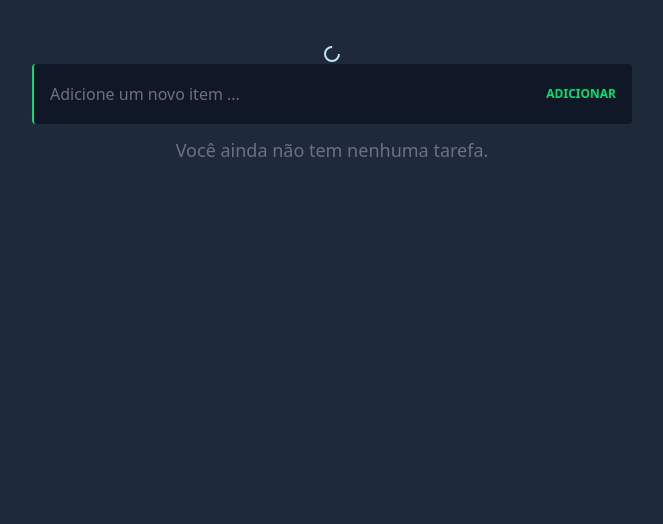
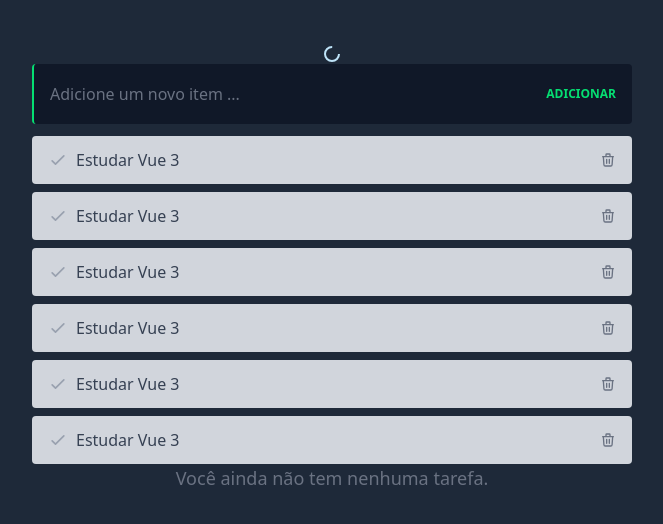
Before and after one commit to prof-renan-hub/vue-list-to-do, a Vue app: page / in a window 1280 px wide. Shown: the top 524 px of the page, without its empty margins (308-971 px from the left). Built offline with nearby package versions, Linux system fonts and the light colour scheme.

Commit message:
Criando componente TodoItem

```diff
--- a/src/App.vue
+++ b/src/App.vue
@@ -1,5 +1,6 @@
 <script setup>
 import TodoFormAdd from './components/TodoFormAdd.vue';
+import TodoItens from './components/TodoItens.vue';
 import TodoSpinner from './components/TodoSpinner.vue';
 
 
@@ -13,7 +14,7 @@
 
       <TodoFormAdd />
 
-
+      <TodoItens />
 
       <!-- Todo items -->
 
--- /dev/null
+++ b/src/components/TodoItem.vue
@@ -0,0 +1,32 @@
+<template>
+    <div class="bg-gray-300 rounded-sm">
+        <div class="flex items-center px-4 py-3 border-b border-gray-400 last:border-b-0">
+            <div class="flex items-center justify-center mr-2">
+                <button class="text-gray-400">
+                    <svg class="w-5 h-5" fill="none" stroke="currentColor" viewBox="0 0 24 24"
+                        xmlns="http://www.w3.org/2000/svg">
+                        <path stroke-linecap="round" stroke-linejoin="round" stroke-width="2" d="M5 13l4 4L19 7">
+                        </path>
+                    </svg>
+                </button>
+            </div>
+
+            <div class="w-full">
+                <input type="text" placeholder="Digite a sua tarefa" value="Estudar Vue 3" class="bg-gray-300 placeholder-gray-500
+                text-gray-700 font-light focus:outline-none block w-full appearance-none leading-normal mr-3">
+            </div>
+
+            <div class="ml-auto flex items-center justify-center">
+                <button class="focus:outline-none">
+                    <svg class="ml-3 h-4 w-4 text-gray-500" viewBox="0 0 24 24" fill="none" stroke="currentColor"
+                        xmlns="http://www.w3.org/2000/svg">
+                        <path d="M19 7L18.1327 19.1425C18.0579
+                    20.1891 17.187 21 16.1378 21H7.86224C6.81296 21 5.94208 20.1891 5.86732
+                    19.1425L5 7M10 11V17M14 11V17M15 7V4C15 3.44772 14.5523 3 14 3H10C9.44772
+                    3 9 3.44772 9 4V7M4 7H20" stroke-width="2" stroke-linecap="round" stroke-linejoin="round" />
+                    </svg>
+                </button>
+            </div>
+        </div>
+    </div>
+</template>
--- a/src/components/TodoItens.vue
+++ b/src/components/TodoItens.vue
@@ -1,37 +1,18 @@
+<script setup lang="js">
+import TodoItem from './TodoItem.vue';
+
+</script>
+
 <template>
     <div class="space-y-2">
-        <div class="bg-gray-300 rounded-sm">
-            <div class="flex items-center px-4 py-3 border-b border-gray-400 last:border-b-0">
-                <div class="flex items-center justify-center mr-2">
-                    <button class="text-gray-400">
-                        <svg class="w-5 h-5" fill="none" stroke="currentColor" viewBox="0 0 24 24"
-                            xmlns="http://www.w3.org/2000/svg">
-                            <path stroke-linecap="round" stroke-linejoin="round" stroke-width="2" d="M5 13l4 4L19 7">
-                            </path>
-                        </svg>
-                    </button>
-                </div>
+        <TodoItem />
+        <TodoItem />
+        <TodoItem />
+        <TodoItem />
+        <TodoItem />
+        <TodoItem />
 
-                <div class="w-full">
-                    <input type="text" placeholder="Digite a sua tarefa" value="Estudar Vue 3" class="bg-gray-300 placeholder-gray-500
-                text-gray-700 font-light focus:outline-none block w-full appearance-none leading-normal mr-3">
-                </div>
-
-                <div class="ml-auto flex items-center justify-center">
-                    <button class="focus:outline-none">
-                        <svg class="ml-3 h-4 w-4 text-gray-500" viewBox="0 0 24 24" fill="none" stroke="currentColor"
-                            xmlns="http://www.w3.org/2000/svg">
-                            <path d="M19 7L18.1327 19.1425C18.0579
-                    20.1891 17.187 21 16.1378 21H7.86224C6.81296 21 5.94208 20.1891 5.86732
-                    19.1425L5 7M10 11V17M14 11V17M15 7V4C15 3.44772 14.5523 3 14 3H10C9.44772
-                    3 9 3.44772 9 4V7M4 7H20" stroke-width="2" stroke-linecap="round" stroke-linejoin="round" />
-                        </svg>
-                    </button>
-                </div>
-            </div>
-        </div>
-
-        <div class="bg-gray-300 rounded-sm">
+        <!-- <div class="bg-gray-300 rounded-sm">
             <div class="flex items-center px-4 py-3 border-b border-gray-400 last:border-b-0">
                 <div class="flex items-center justify-center mr-2">
                     <button class="text-green-600">
@@ -61,6 +42,6 @@
                     </button>
                 </div>
             </div>
-        </div>
+        </div> -->
     </div>
 </template>
```
